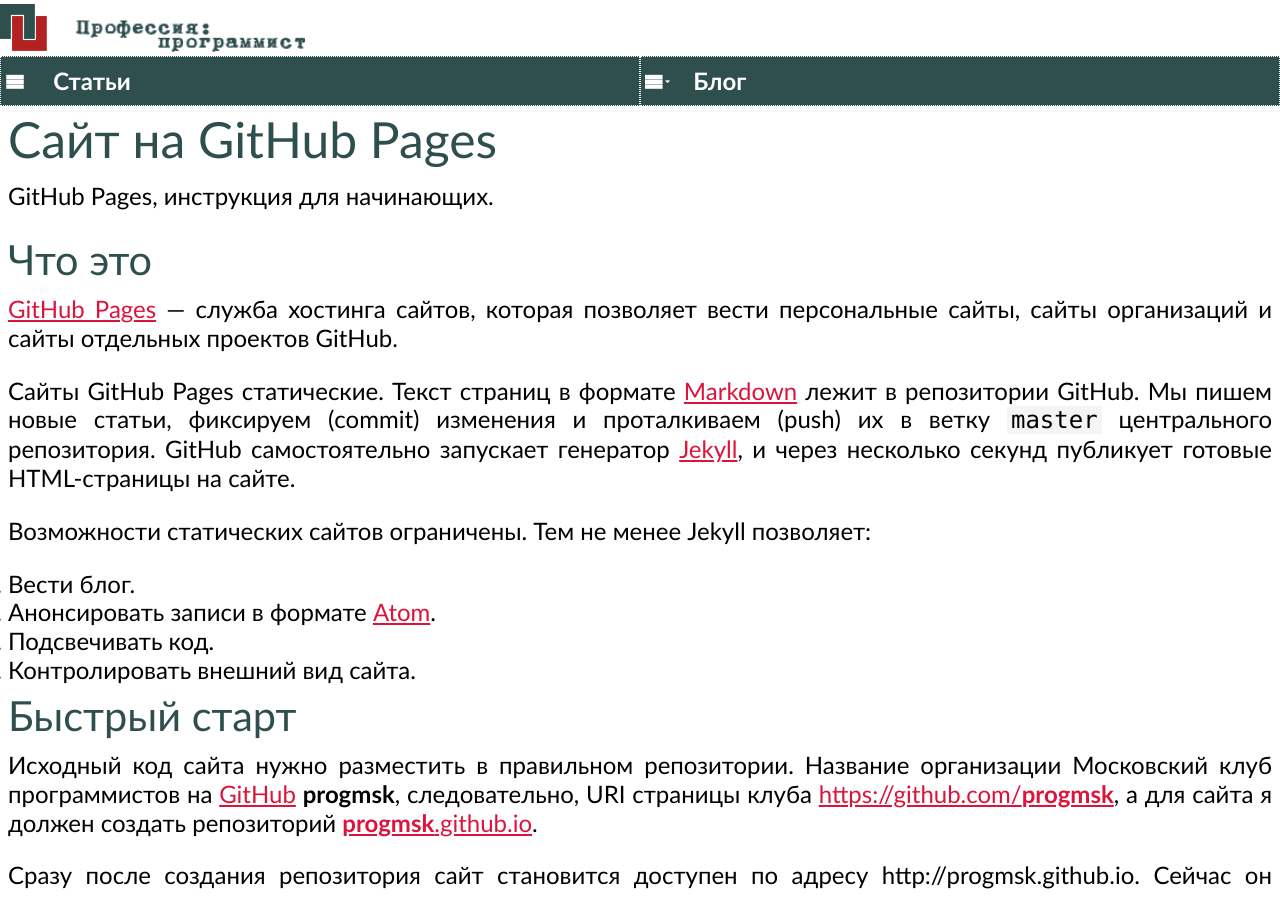
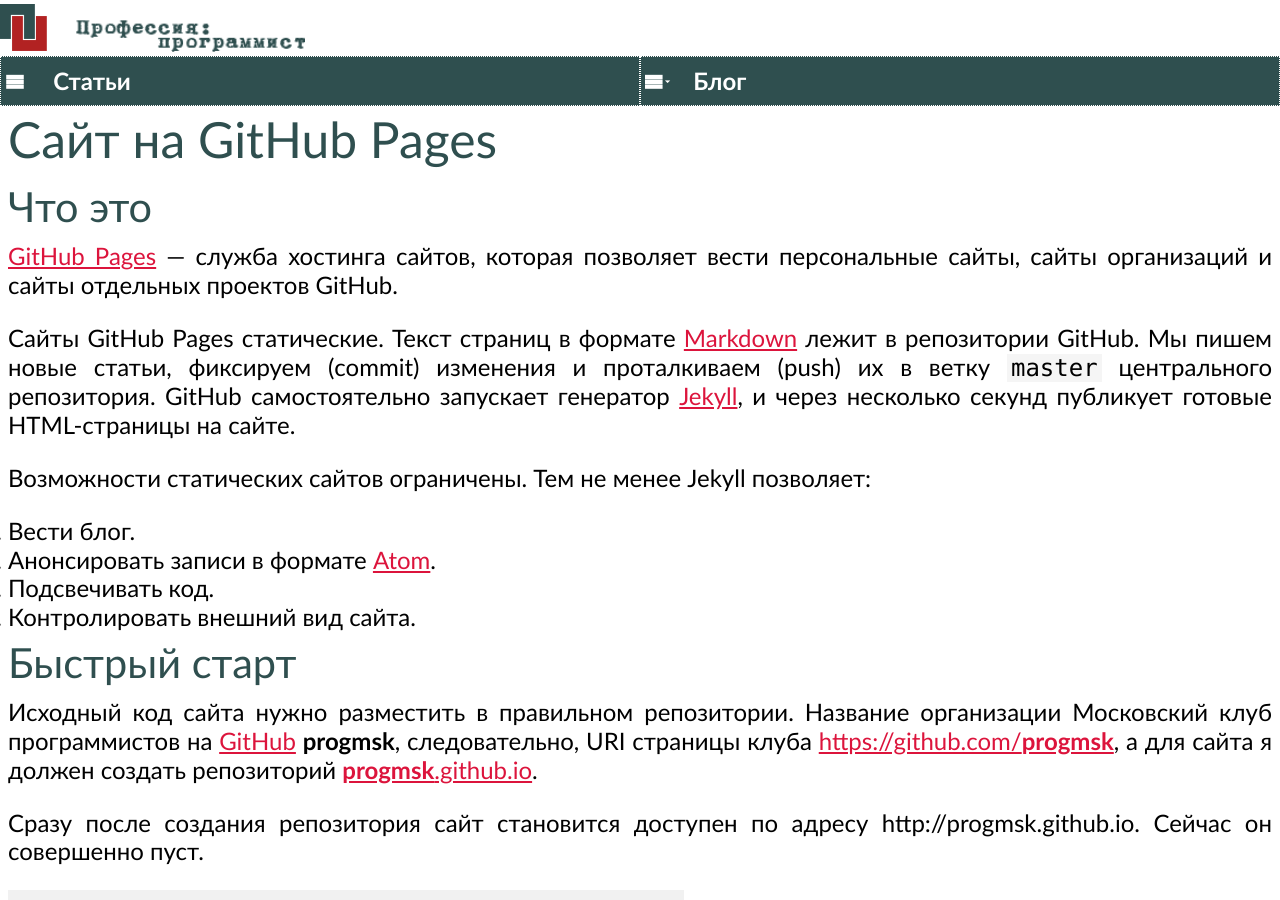
Before and after one commit to markshevchenko/markshevchenko.github.io, a Jekyll site: the page built from articles/github-pages.md, in a window 1280 px wide and 900 px high. Built offline with Jekyll 4.4.1, drawn with Linux system fonts in a browser that asks for light colours; some web fonts are replaced; our own code applies the rules of GitHub Pages for plain Markdown files; comment, search, counter and statistics services are not loaded.

Commit message:
Почему то description не появляется правильный.

```diff
--- a/_layouts/default.html
+++ b/_layouts/default.html
@@ -1,5 +1,5 @@
 <!doctype html>
-<html lang="{{ page.lang | default: site.lang | default: "en" }}">
+<html lang="{{ page.lang | default: site.lang }}">
   <head>
     <meta charset="utf-8">
     <meta http-equiv="X-UA-Compatible" content="IE=edge">
--- a/articles/github-pages.md
+++ b/articles/github-pages.md
@@ -1,6 +1,6 @@
 ---
 title: Сайт на GitHub Pages
-description: GitHub Pages, инструкция для начинающих.
+excerpt: GitHub Pages, инструкция для начинающих.
 id: github-pages
 ---
 
```
